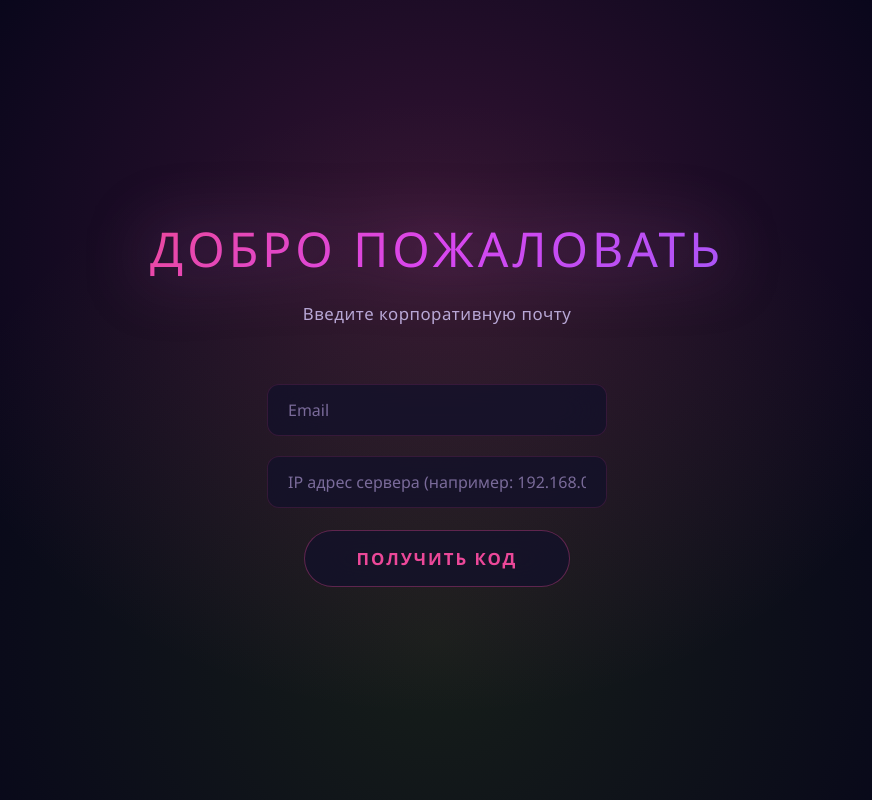
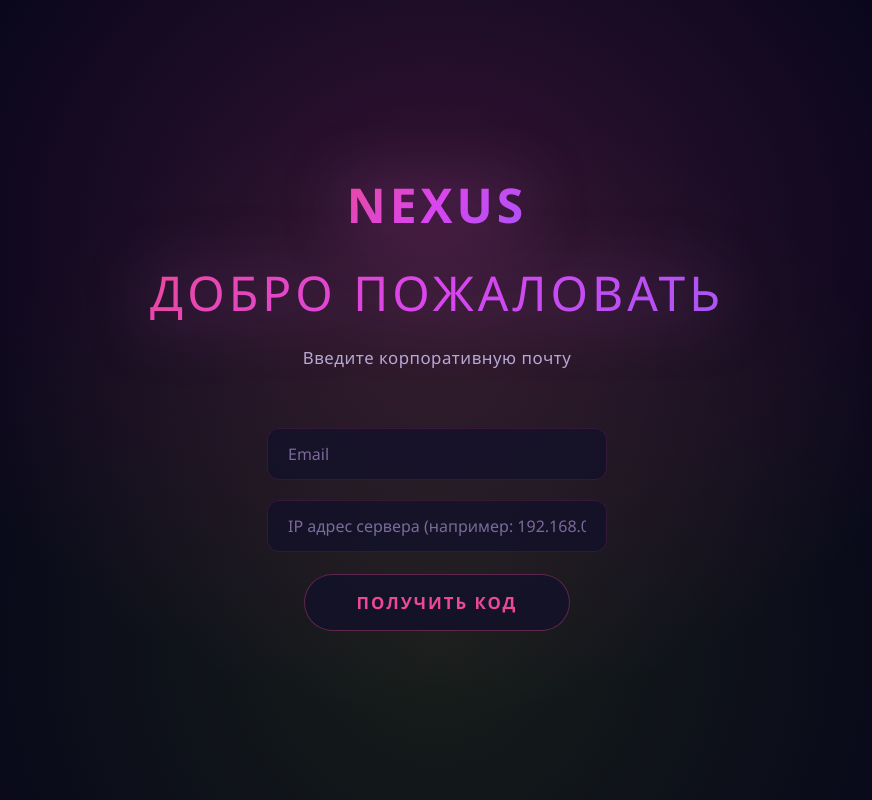
Before and after one commit to Kristiandior888/MESSENGER, an Electron app: page FRONTEND/index.html in a window 1280 px wide. Shown: the whole page, without its empty margins (203-1075 px from the left). Drawn offline with Linux system fonts and the light colour scheme; no server answers.

Commit message:
собор стал нексусом

```diff
--- a/FRONTEND/pages/login-request.html
+++ b/FRONTEND/pages/login-request.html
@@ -1,6 +1,7 @@
 <!-- pages/login-request.html -->
 <div class="login-container">
-    <h1>Добро пожаловать</h1>
+    <h2>Nexus</h2>
+    <h1>Добро пожаловать </h1>
     <p>Введите корпоративную почту</p>
 
     <input type="email" id="email" placeholder="Email" class="login-input" autocomplete="email">
--- a/FRONTEND/style-light.css
+++ b/FRONTEND/style-light.css
@@ -328,6 +328,31 @@ html, body {
     filter: drop-shadow(0 4px 18px rgba(184, 169, 224, 0.35));
 }
 
+
+.login-container h2 {
+    font-size: var(--fs-3xl);
+    font-weight: 700;
+    letter-spacing: 20px;
+    margin-bottom: 1rem;
+    text-transform: uppercase;
+    background: linear-gradient(120deg,
+        #8b6cc7 0%,
+        #c78bb8 40%,
+        #e08a9e 70%,
+        #e0925f 100%);
+    -webkit-background-clip: text;
+    background-clip: text;
+    color: transparent;
+    text-align: center;
+    animation: fadeUp 0.8s var(--transition) both;
+    filter: drop-shadow(0 4px 18px rgba(184, 169, 224, 0.35));
+
+    transform: scaleX(1.2);       /* ← на 20% шире */
+    transform-origin: center;
+    display: inline-block;
+    animation: fadeUpScaled 0.8s var(--transition) both;
+}
+
 .login-container p {
     font-size: var(--fs-md);
     margin-bottom: 3rem;
--- a/FRONTEND/style.css
+++ b/FRONTEND/style.css
@@ -228,6 +228,21 @@ html, body {
 .login-container h1 {
     font-size: var(--fs-3xl);
     font-weight: 300;
+    letter-spacing: 4px;
+    margin-bottom: 1rem;
+    text-transform: uppercase;
+    background: var(--gradient-accent);
+    -webkit-background-clip: text;
+    background-clip: text;
+    color: transparent;
+    text-align: center;
+    filter: drop-shadow(0 0 24px rgba(236, 72, 153, 0.6));
+    animation: titleGlow 4s ease-in-out infinite;
+}
+
+.login-container h2 {
+    font-size: var(--fs-3xl);
+    font-weight: 700;
     letter-spacing: 4px;
     margin-bottom: 1rem;
     text-transform: uppercase;
```
